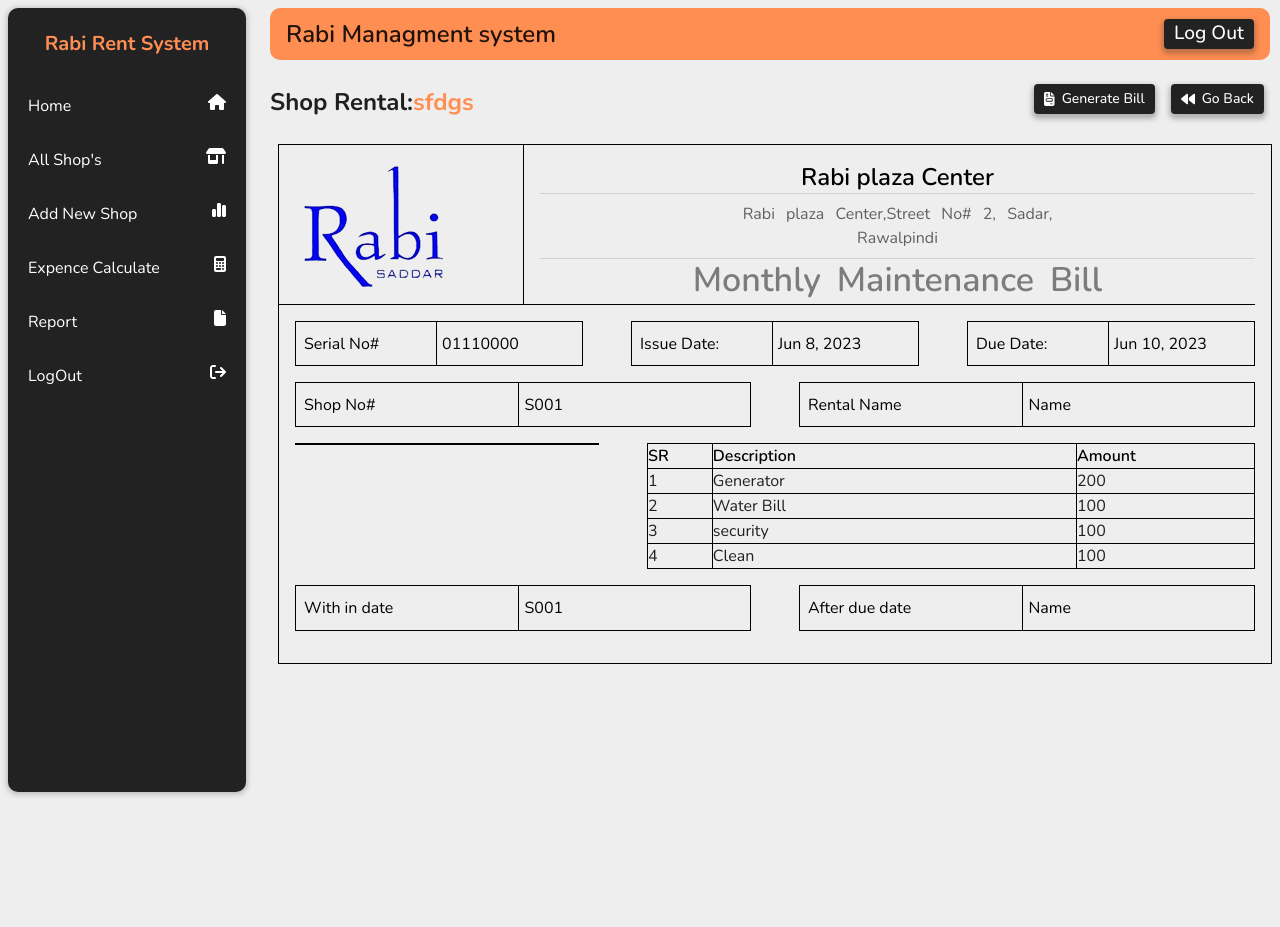
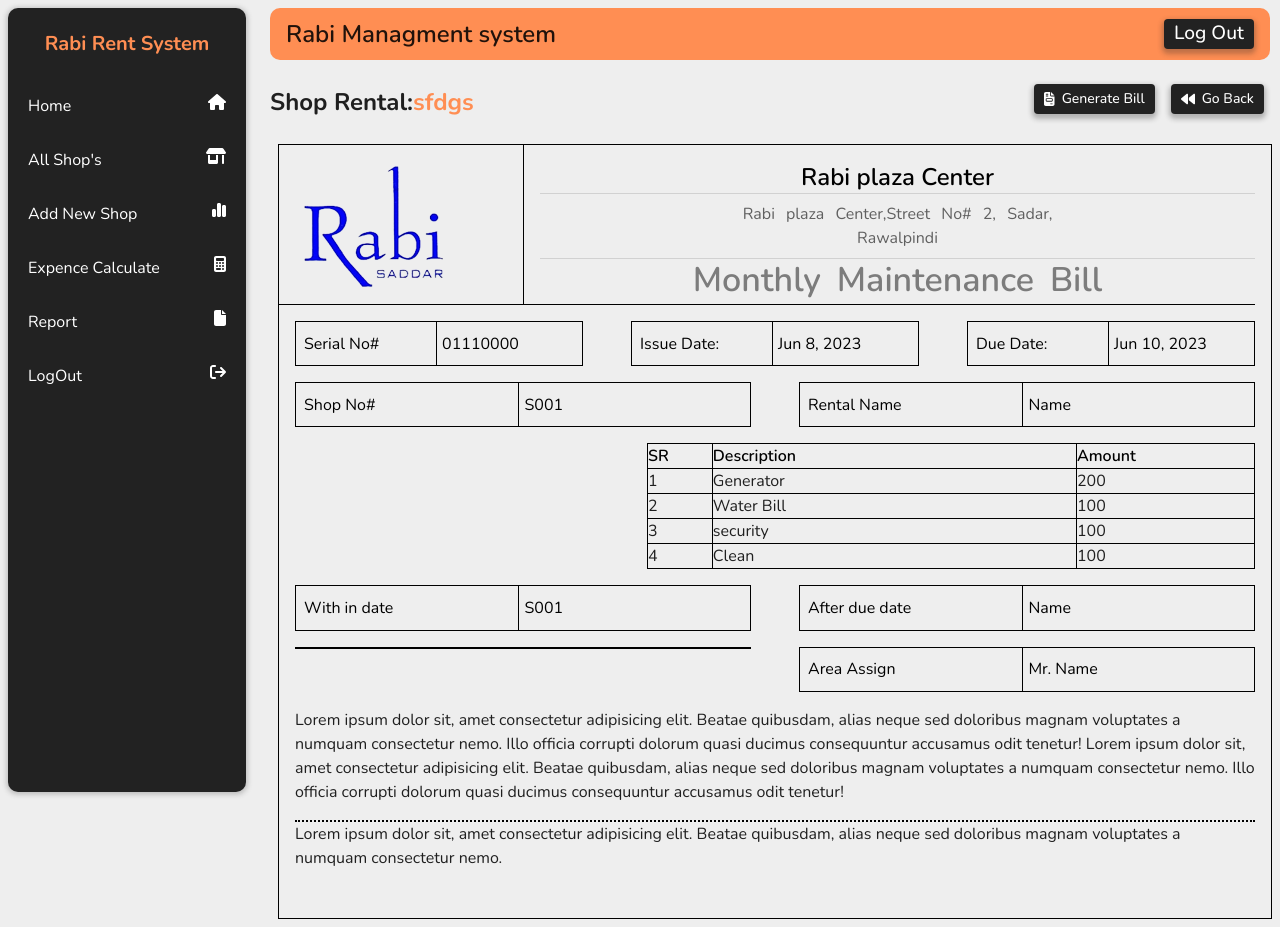
Before and after one commit to ProgrammingWithMudassar/Rabi_plaza_Managmenrt, a React (Vite) app: page /shop_Invoice/1 in a window 1280 px wide. Before the commit the page ends 800 px from the top, so only its background shows below. Built offline with nearby package versions, Linux system fonts and the light colour scheme.

Commit message:
update code

```diff
--- a/src/Pages/Invoice/Invoice.jsx
+++ b/src/Pages/Invoice/Invoice.jsx
@@ -98,7 +98,7 @@ const Invoice = () => {
 
           <Box sx={{ my: 2, display: 'flex', gap: 6 }}>
             <Grid item xs={4} spacing={4} >
-              <Box sx={{ border: '1px solid black', display: 'flex', }}>
+              <Box sx={{ display: 'flex', }}>
               </Box>
             </Grid>
             <Grid item xs={8} spacing={4} >
@@ -151,6 +151,31 @@ const Invoice = () => {
             </Grid>
           </Box>
 
+          <Box sx={{ my: 2, display: 'flex', gap: 6 }}>
+            <Grid item xs={6} spacing={4} >
+              <Box sx={{ border: '1px solid black', display: 'flex', }}>
+              </Box>
+            </Grid>
+            <Grid item xs={6} spacing={4} >
+              <Box sx={{ border: '1px solid black', display: 'flex', }}>
+                <Typography variant="body1" color="initial" sx={{ width: "49%", py: 1.2, pl: 1 }}>Area Assign</Typography>
+                <Typography variant="body1" color="initial" sx={{ borderLeft: '1px solid black', py: 1.2 }}><span style={{ marginLeft: '5px' }}>Mr. Name</span></Typography>
+              </Box>
+            </Grid>
+          </Box>
+
+          <Box sx={{ my: 2, display: 'flex', gap: 6 }}>
+            <Grid item xs={12} spacing={4} >
+              <Box sx={{ display: 'flex', }}>
+                Lorem ipsum dolor sit, amet consectetur adipisicing elit. Beatae quibusdam, alias neque sed doloribus magnam voluptates a numquam consectetur nemo. Illo officia corrupti dolorum quasi ducimus consequuntur accusamus odit tenetur!
+                Lorem ipsum dolor sit, amet consectetur adipisicing elit. Beatae quibusdam, alias neque sed doloribus magnam voluptates a numquam consectetur nemo. Illo officia corrupti dolorum quasi ducimus consequuntur accusamus odit tenetur!
+              </Box>
+              <Box sx={{ borderTop: '2px dotted black',my:2 }}>
+                Lorem ipsum dolor sit, amet consectetur adipisicing elit. Beatae quibusdam, alias neque sed doloribus magnam voluptates a numquam consectetur nemo.
+              </Box>
+            </Grid>
+          </Box>
+
         </Box>
       </Box>
     </>
```
